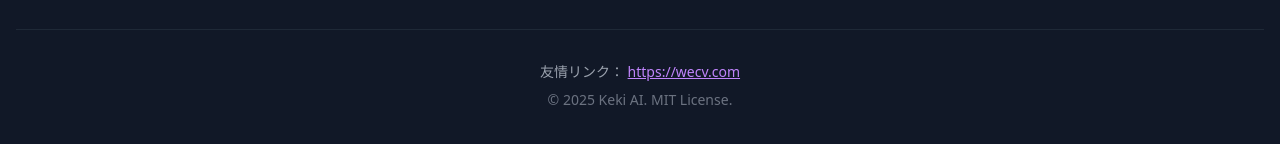
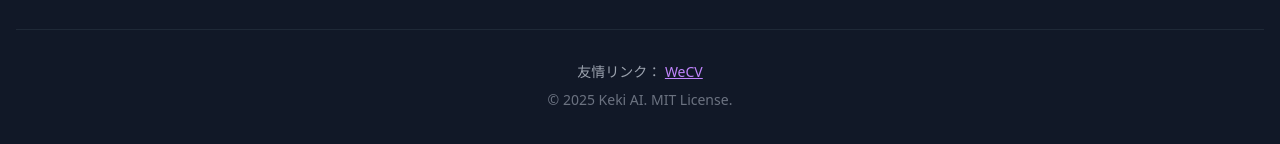
Before and after one commit to nomadcafe/keki_page, a plain HTML site: page index.html in a window 1280 px wide. Shown: the part 4403-4547 px from the top of the page. Drawn offline with nearby package versions, Linux system fonts and the light colour scheme.

Commit message:
フッター友情リンク: 表示テキストを WeCV に（URLは https://wecv.com）
Made-with: Cursor

```diff
--- a/index.html
+++ b/index.html
@@ -389,7 +389,7 @@
                 <div class="pt-8 border-t border-gray-800">
                     <p class="text-sm text-gray-400 mb-2">
                         友情リンク：
-                        <a href="https://wecv.com" target="_blank" rel="noopener noreferrer" class="text-purple-400 hover:text-purple-300 underline">https://wecv.com</a>
+                        <a href="https://wecv.com" target="_blank" rel="noopener noreferrer" class="text-purple-400 hover:text-purple-300 underline">WeCV</a>
                     </p>
                     <p class="text-sm text-gray-500">&copy; 2025 Keki AI. MIT License.</p>
                 </div>
```
